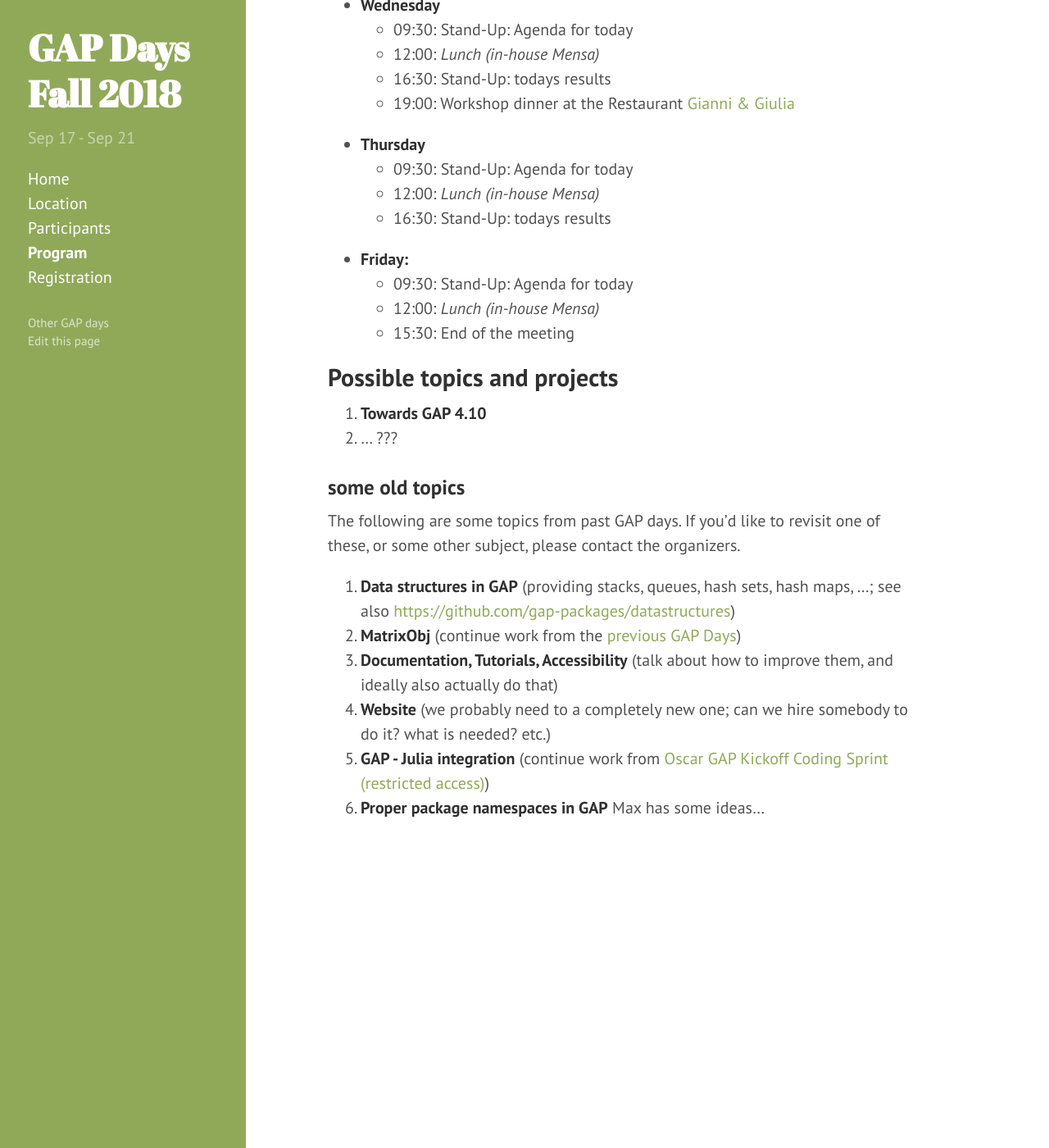
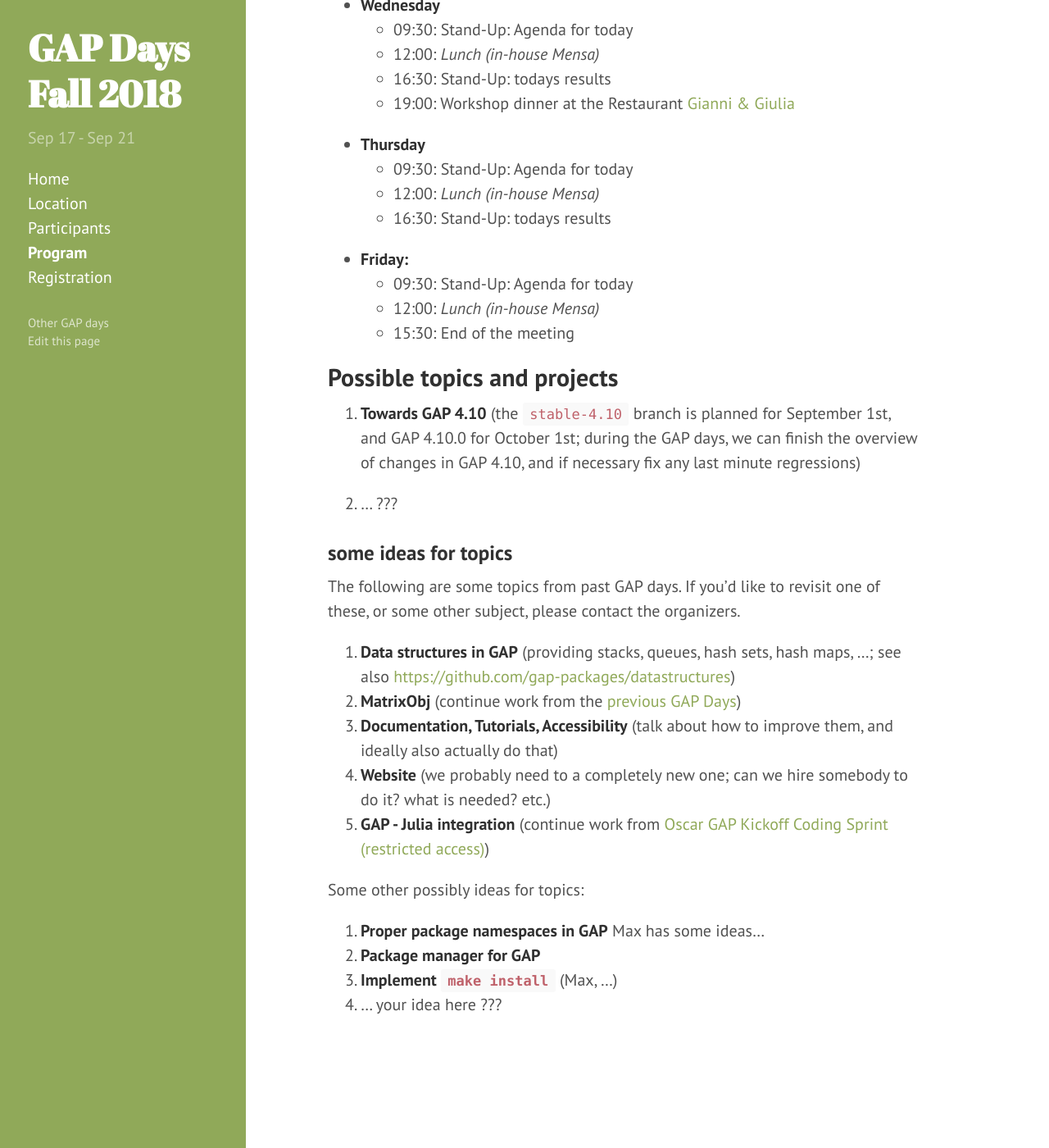
Before and after one commit to sebasguts/gapdays2018-fall, a Jekyll site: the page built from program.md, in a window 1280 px wide and 1400 px high, scrolled down 795 px. Shown: the whole window at 82% size. Built offline with Jekyll 4.4.1, drawn with Linux system fonts in a browser that asks for light colours.

Commit message:
more program / topic tweaking

```diff
--- a/program.md
+++ b/program.md
@@ -44,17 +44,25 @@ the plans for the day and summarise the achievements respectively.
 
 ## Possible topics and projects
 
-1. __Towards GAP 4.10__
+1. __Towards GAP 4.10__ (the `stable-4.10` branch is planned for September 1st, and GAP 4.10.0 for October 1st; during the GAP days, we can finish the overview of changes in GAP 4.10, and if necessary fix any last minute regressions)
+
 2. ... ???
 
-### some old topics
+
+### some ideas for topics
 
 The following are some topics from past GAP days. If you'd like to
 revisit one of these, or some other subject, please contact the organizers.
 
-3. __Data structures in GAP__ (providing stacks, queues, hash sets, hash maps, ...; see also <https://github.com/gap-packages/datastructures>)
-4. __MatrixObj__ (continue work from the [previous GAP Days](http://gapdays.de/gapdays2017-spring/10_topic/))
-5. __Documentation, Tutorials, Accessibility__ (talk about how to improve them, and ideally also actually do that)
-6. __Website__ (we probably need to a completely new one; can we hire somebody to do it? what is needed? etc.)
-4. __GAP - Julia integration__ (continue work from [Oscar GAP Kickoff Coding Sprint (restricted access)](https://github.com/oscar-system/OSCAR/wiki/Oscar-GAP-Kickoff-Coding-Sprint))
-2. __Proper package namespaces in GAP__ Max has some ideas...
+1. __Data structures in GAP__ (providing stacks, queues, hash sets, hash maps, ...; see also <https://github.com/gap-packages/datastructures>)
+2. __MatrixObj__ (continue work from the [previous GAP Days](http://gapdays.de/gapdays2017-spring/10_topic/))
+3. __Documentation, Tutorials, Accessibility__ (talk about how to improve them, and ideally also actually do that)
+4. __Website__ (we probably need to a completely new one; can we hire somebody to do it? what is needed? etc.)
+5. __GAP - Julia integration__ (continue work from [Oscar GAP Kickoff Coding Sprint (restricted access)](https://github.com/oscar-system/OSCAR/wiki/Oscar-GAP-Kickoff-Coding-Sprint))
+
+Some other possibly ideas for topics:
+
+6. __Proper package namespaces in GAP__ Max has some ideas...
+7. __Package manager for GAP__
+8. __Implement `make install`__ (Max, ...)
+9. ... your idea here ???
```
